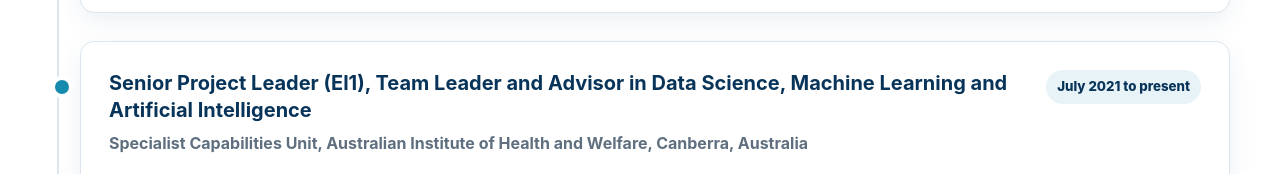
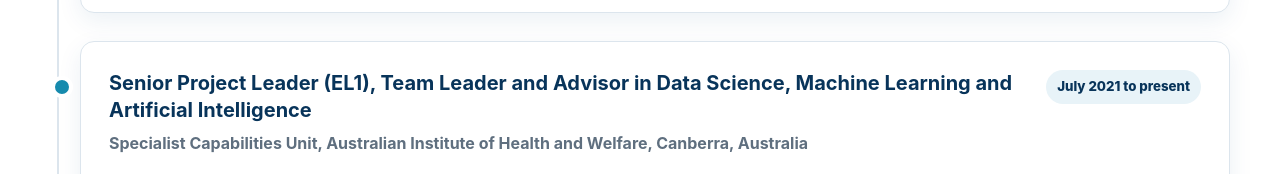
Before and after one commit to mdsumonshahriar/mdsumonshahriar.github.io, a plain HTML site: page index.html in a window 1280 px wide. Shown: the part 1740-1914 px from the top of the page. Drawn offline with Linux system fonts and the light colour scheme.

Commit message:
Update index.html

```diff
--- a/index.html
+++ b/index.html
@@ -846,7 +846,7 @@
             <div class="role-header">
               <div>
                 <h3>
-                  Senior Project Leader (El1), Team Leader and Advisor in Data
+                  Senior Project Leader (EL1), Team Leader and Advisor in Data
                   Science, Machine Learning and Artificial Intelligence
                 </h3>
                 <p class="organisation">
```
